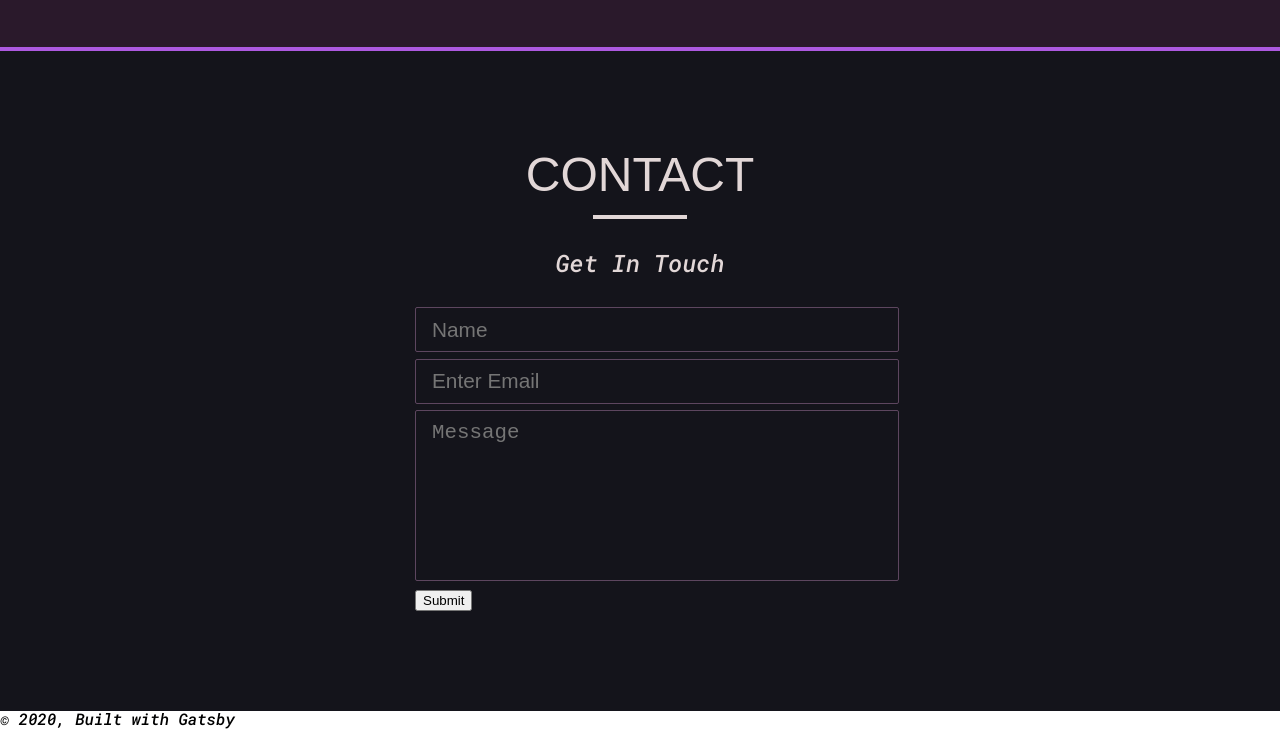
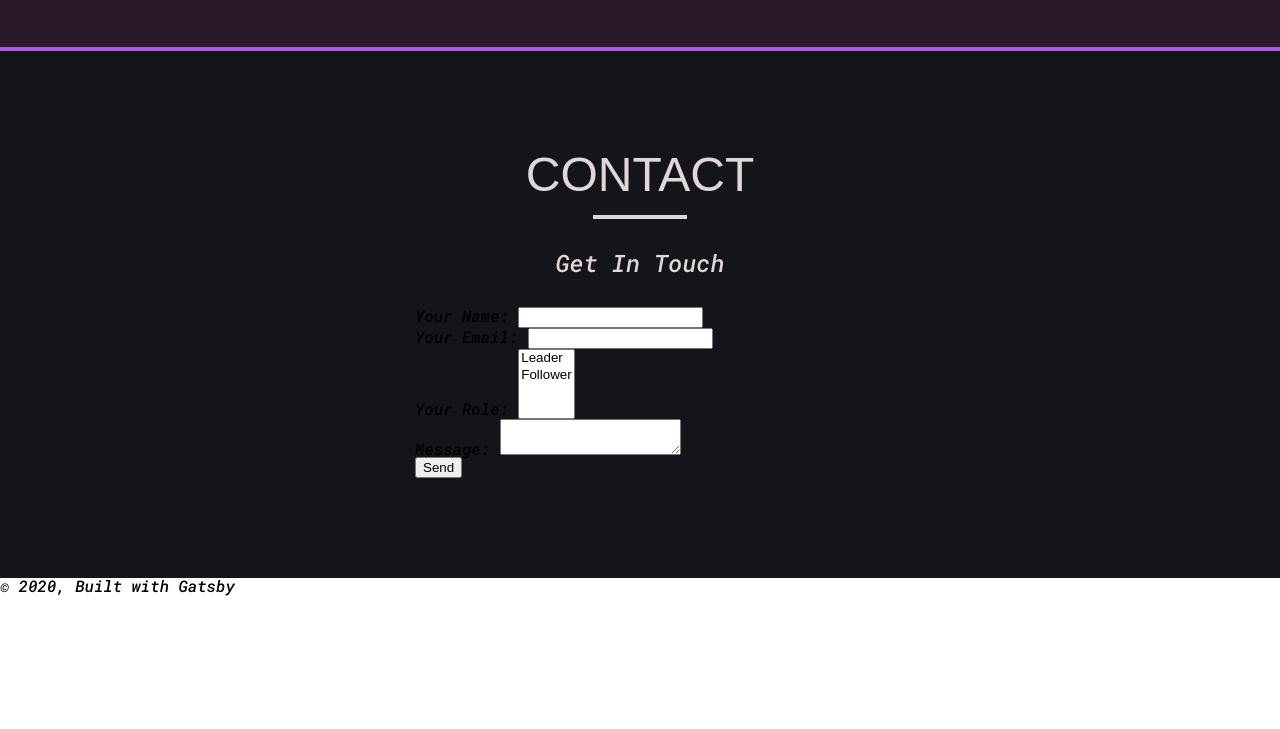
Before and after one commit to stupop010/portfolio, a Gatsby site: page / in a window 1280 px wide. Shown: the part 2571-3300 px from the top of the page. After the commit the page ends 3167 px from the top, so only its background shows below. Built offline with nearby package versions, Linux system fonts and the light colour scheme; Gatsby itself is replaced by a stand-in of ours; a web font is replaced by a local one.

Commit message:
form test

```diff
--- a/src/components/contact/contact.js
+++ b/src/components/contact/contact.js
@@ -12,7 +12,7 @@ const Contact = () => {
         </div>
         <div className="form">
           <h5>Get in touch</h5>
-          <form data-netlify="true" name="contact" method="POST" action="/">
+          {/* <form data-netlify="true" name="contact" method="POST" action="/">
             <div className="form-control">
               <label htmlFor="name" />
               <input type="text" id="name" placeholder="Name" />
@@ -26,6 +26,35 @@ const Contact = () => {
               <textarea type="text" id="message" placeholder="Message" />
             </div>
             <button type="submit">Submit</button>
+          </form> */}
+          <form name="contact" method="POST" data-netlify="true">
+            <p>
+              <label>
+                Your Name: <input type="text" name="name" />
+              </label>
+            </p>
+            <p>
+              <label>
+                Your Email: <input type="email" name="email" />
+              </label>
+            </p>
+            <p>
+              <label>
+                Your Role:{" "}
+                <select name="role[]" multiple>
+                  <option value="leader">Leader</option>
+                  <option value="follower">Follower</option>
+                </select>
+              </label>
+            </p>
+            <p>
+              <label>
+                Message: <textarea name="message"></textarea>
+              </label>
+            </p>
+            <p>
+              <button type="submit">Send</button>
+            </p>
           </form>
         </div>
       </div>
```
